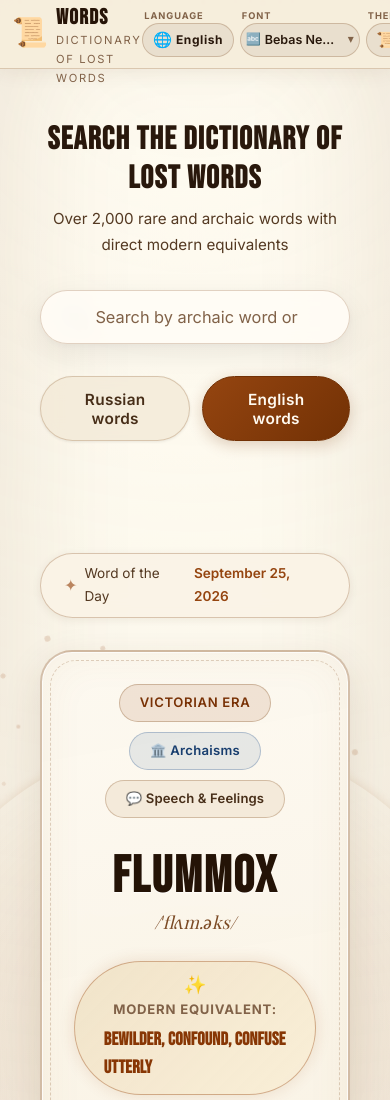
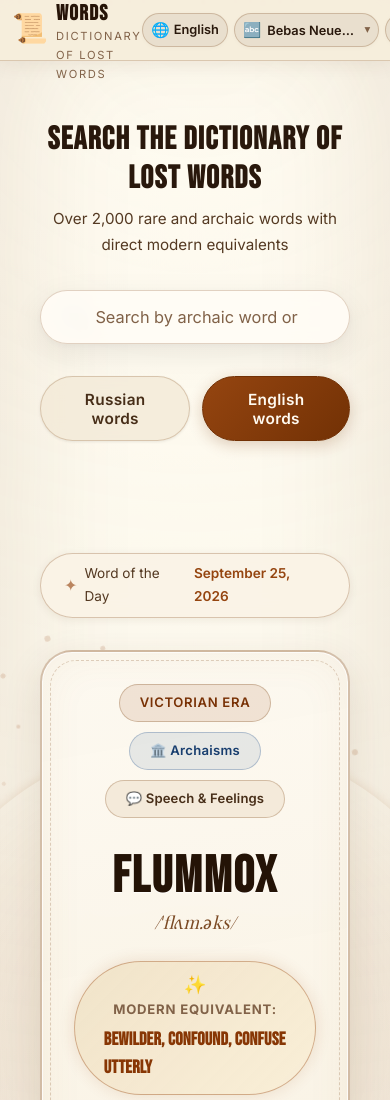
Before and after one commit to faktplanet2-spec/words, a plain HTML site: page index.html in a window 390 px wide. Shown: the top 1100 px of the page. Drawn offline with nearby package versions, Linux system fonts and the light colour scheme; a web font is replaced by a local one.

Commit message:
Redesign header controls into beautiful cohesive inline capsules (Lang, Font, Theme)

```diff
--- a/data.js
+++ b/data.js
@@ -397,9 +397,9 @@ const UI_STRINGS = {
         heroSearchPlaceholder: 'Поиск слова или современного синонима (например: Шуйца, Посолонь)...',
         liveSearchSeeAll: 'Показать все результаты в словаре',
         liveSearchNone: 'Забытых слов по такому запросу не найдено',
-        actionLangLabel: 'Язык',
-        actionFontLabel: 'Шрифт',
-        actionThemeLabel: 'Тема',
+        actionLangLabel: 'Язык:',
+        actionFontLabel: 'Шрифт:',
+        actionThemeLabel: 'Тема:',
         themePapyrus: 'Папирус',
         themeDark: 'Тёмная'
     },
@@ -487,9 +487,9 @@ const UI_STRINGS = {
         heroSearchPlaceholder: 'Search by archaic word or modern synonym (e.g. Anon, Perchance)...',
         liveSearchSeeAll: 'View all matching words in dictionary',
         liveSearchNone: 'No forgotten words found matching this query',
-        actionLangLabel: 'Language',
-        actionFontLabel: 'Font',
-        actionThemeLabel: 'Theme',
+        actionLangLabel: 'Language:',
+        actionFontLabel: 'Font:',
+        actionThemeLabel: 'Theme:',
         themePapyrus: 'Papyrus',
         themeDark: 'Dark'
     }
--- a/index.html
+++ b/index.html
@@ -33,19 +33,17 @@
             </nav>
             <div class="header-actions">
                 <!-- Group 1: Language / Язык -->
-                <div class="action-group">
-                    <span class="action-label" id="langGroupLabel">Language</span>
-                    <button class="lang-toggle" id="langToggle" title="Switch language / Сменить язык">
-                        <span class="lang-flag-icon">🌐</span>
-                        <span class="lang-label" id="langLabel">English</span>
-                    </button>
-                </div>
+                <button class="header-pill lang-toggle" id="langToggle" title="Switch language / Сменить язык">
+                    <span class="pill-icon">🌐</span>
+                    <span class="pill-tag" id="langGroupLabel">Language:</span>
+                    <span class="pill-val" id="langLabel">English</span>
+                </button>
 
                 <!-- Group 2: Font / Шрифт -->
-                <div class="action-group">
-                    <span class="action-label" id="fontGroupLabel">Font</span>
+                <div class="header-pill font-pill">
+                    <span class="pill-icon">🔤</span>
+                    <span class="pill-tag" id="fontGroupLabel">Font:</span>
                     <div class="font-select-wrap">
-                        <span class="font-select-icon">🔤</span>
                         <select class="font-select" id="fontSelect" title="Choose font / Выбрать шрифт">
                             <option value="bebas" style="font-family: 'Bebas Neue', sans-serif;">Bebas Neue (Default)</option>
                             <option value="playfair" style="font-family: 'Playfair Display', serif;">Playfair Display</option>
@@ -75,13 +73,11 @@
                 </div>
 
                 <!-- Group 3: Theme / Тема -->
-                <div class="action-group">
-                    <span class="action-label" id="themeGroupLabel">Theme</span>
-                    <button class="theme-toggle" id="themeToggle" title="Theme: Vintage Papyrus / Dark">
-                        <span class="theme-icon" id="themeIcon">📜</span>
-                        <span class="theme-label-text" id="themeLabelText">Papyrus</span>
-                    </button>
-                </div>
+                <button class="header-pill theme-toggle" id="themeToggle" title="Theme: Vintage Papyrus / Dark">
+                    <span class="pill-icon" id="themeIcon">📜</span>
+                    <span class="pill-tag" id="themeGroupLabel">Theme:</span>
+                    <span class="pill-val" id="themeLabelText">Papyrus</span>
+                </button>
 
                 <button class="mobile-menu-btn" id="mobileMenuBtn" aria-label="Меню">
                     <span></span><span></span><span></span>
--- a/style.css
+++ b/style.css
@@ -356,25 +356,62 @@ body {
 .header-actions {
     display: flex;
     align-items: center;
-    gap: 12px;
-}
-
-.action-group {
-    display: flex;
-    flex-direction: column;
-    align-items: flex-start;
-    gap: 3px;
-}
-
-.action-label {
-    font-size: 0.65rem;
+    gap: 8px;
+}
+
+.header-pill {
+    height: 38px;
+    padding: 0 12px;
+    border: 1px solid var(--border-color);
+    border-radius: var(--radius-full);
+    background: var(--bg-input);
+    cursor: pointer;
+    display: inline-flex;
+    align-items: center;
+    gap: 6px;
+    transition: all var(--transition-fast);
+    color: var(--text-primary);
+    font-family: var(--font-body);
+    white-space: nowrap;
+    position: relative;
+    box-shadow: 0 1px 4px rgba(0,0,0,0.03);
+}
+
+.header-pill:hover {
+    border-color: var(--accent);
+    background: var(--accent-glow);
+    transform: translateY(-1px);
+    box-shadow: 0 4px 14px var(--accent-glow);
+}
+
+.pill-icon {
+    font-size: 0.92rem;
+    line-height: 1;
+    display: inline-flex;
+    align-items: center;
+    justify-content: center;
+}
+
+.pill-tag {
+    font-size: 0.7rem;
     font-weight: 700;
     text-transform: uppercase;
-    letter-spacing: 0.1em;
+    letter-spacing: 0.06em;
     color: var(--text-muted);
+    user-select: none;
     line-height: 1;
-    padding-left: 4px;
-    user-select: none;
+}
+
+.pill-val {
+    font-size: 0.85rem;
+    font-weight: 600;
+    color: var(--text-primary);
+    line-height: 1;
+}
+
+.font-pill {
+    cursor: default;
+    padding-right: 10px;
 }
 
 .font-select-wrap {
@@ -383,47 +420,29 @@ body {
     align-items: center;
 }
 
-.font-select-icon {
-    position: absolute;
-    left: 10px;
-    font-size: 0.85rem;
-    pointer-events: none;
-    z-index: 2;
-}
-
 .font-select {
     appearance: none;
     -webkit-appearance: none;
-    height: 38px;
-    padding: 0 24px 0 28px;
-    border: 1px solid var(--border-color);
-    border-radius: var(--radius-full);
-    background: var(--bg-input);
+    height: 34px;
+    background: transparent;
+    border: none;
+    outline: none;
     color: var(--text-primary);
-    font-family: var(--font-body);
-    font-size: 0.84rem;
+    font-family: inherit;
+    font-size: 0.85rem;
     font-weight: 600;
     cursor: pointer;
-    transition: all var(--transition-fast);
-    outline: none;
-    min-width: 140px;
-    max-width: 165px;
+    padding: 0 18px 0 2px;
+    max-width: 140px;
     text-overflow: ellipsis;
     white-space: nowrap;
 }
 
-.font-select:hover,
-.font-select:focus {
-    border-color: var(--accent);
-    background: var(--accent-glow);
-    box-shadow: 0 0 0 2px var(--accent-glow);
-}
-
 .font-select-arrow {
     position: absolute;
-    right: 8px;
+    right: 0;
     pointer-events: none;
-    font-size: 0.75rem;
+    font-size: 0.72rem;
     color: var(--text-muted);
     transition: transform var(--transition-fast);
 }
@@ -440,47 +459,17 @@ body {
     font-size: 0.95rem;
 }
 
-.lang-toggle,
-.theme-toggle {
-    height: 38px;
-    padding: 0 0.9rem;
-    border: 1px solid var(--border-color);
-    border-radius: var(--radius-full);
-    background: var(--bg-input);
-    cursor: pointer;
-    display: inline-flex;
-    align-items: center;
-    justify-content: center;
-    gap: 6px;
-    transition: all var(--transition-fast);
-    color: var(--text-primary);
-    font-family: var(--font-body);
-    font-size: 0.84rem;
-    font-weight: 600;
-    white-space: nowrap;
-}
-
-.theme-toggle:hover,
-.lang-toggle:hover {
-    border-color: var(--accent);
-    background: var(--accent-glow);
-    transform: translateY(-1px);
-}
-
-.lang-flag-icon,
-.theme-icon {
-    font-size: 0.95rem;
-    line-height: 1;
-    transition: transform var(--transition-base);
-}
-
-.theme-toggle:hover .theme-icon {
+.theme-toggle:hover .pill-icon {
     transform: rotate(20deg);
 }
 
-.theme-label-text {
-    font-size: 0.84rem;
-    font-weight: 600;
+/* Theme accent highlights for pill tags */
+[data-theme="sepia"] .pill-tag {
+    color: #8c5324;
+}
+
+[data-theme="dark"] .pill-tag {
+    color: #df9e38;
 }
 
 .lang-label {
@@ -1555,49 +1544,32 @@ body {
 @media (max-width: 768px) {
     .header-inner {
         padding: 0 12px;
-        min-height: 68px;
+        height: 64px;
     }
 
     .header-actions {
         gap: 6px;
     }
 
-    .action-group {
-        gap: 2px;
-    }
-
-    .action-label {
-        font-size: 0.58rem;
-        padding-left: 2px;
+    .header-pill {
+        height: 34px;
+        padding: 0 8px;
+        gap: 4px;
+    }
+
+    .pill-tag {
+        display: none;
+    }
+
+    .pill-val {
+        font-size: 0.8rem;
     }
 
     .font-select {
-        min-width: 105px;
-        max-width: 120px;
-        height: 34px;
-        padding: 0 18px 0 24px;
-        font-size: 0.78rem;
-    }
-
-    .font-select-icon {
-        left: 6px;
-        font-size: 0.75rem;
-    }
-
-    .font-select-arrow {
-        right: 6px;
-    }
-
-    .lang-toggle,
-    .theme-toggle {
-        height: 34px;
-        padding: 0 0.6rem;
-        font-size: 0.78rem;
-        gap: 4px;
-    }
-
-    .theme-label-text {
-        display: none;
+        height: 32px;
+        max-width: 105px;
+        font-size: 0.8rem;
+        padding: 0 14px 0 2px;
     }
 
     .nav {
```
